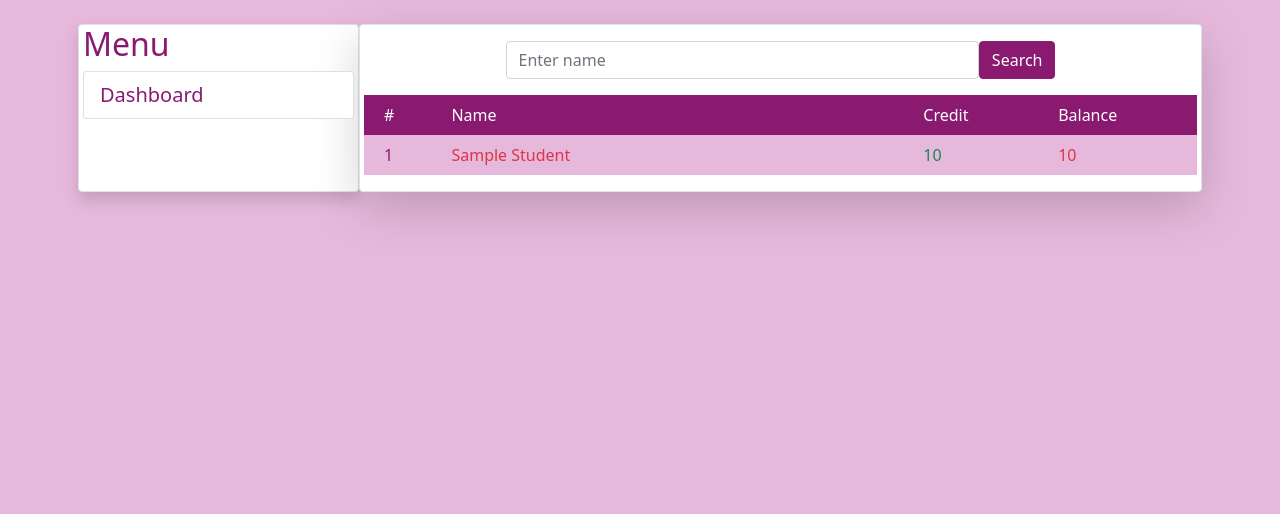
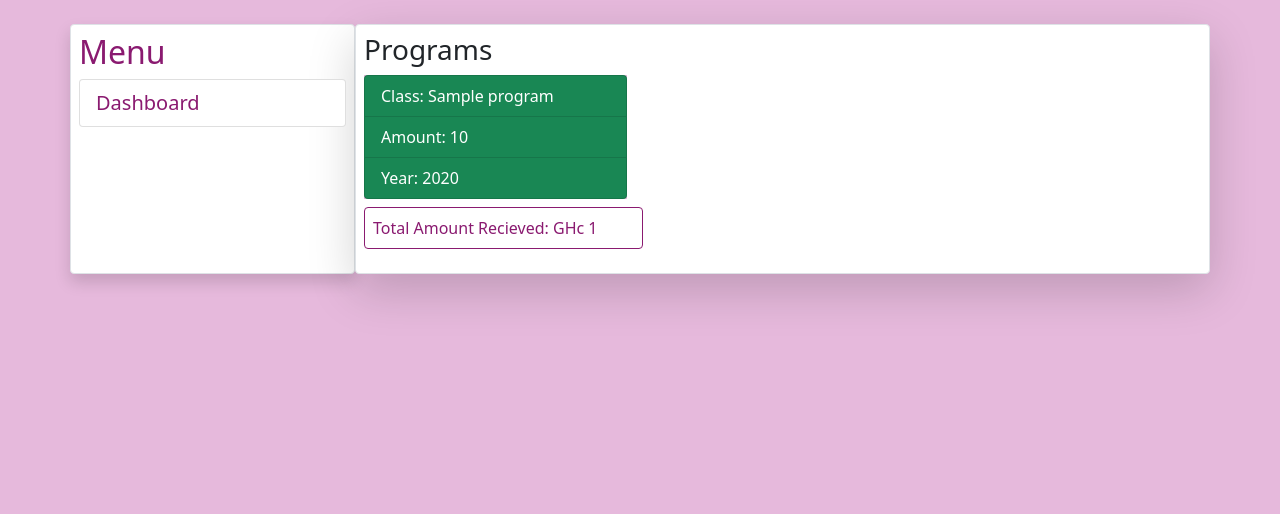
Before and after one commit to free20064u/dues, a Django app: template main/templates/main/program.html in a window 1280 px wide. Shown: the part 86-600 px from the top of the page. Run offline with Django 5.2, Linux system fonts and the light colour scheme; the template is opened without the code that fills it: most values are stand-ins (such as "Sample title", 1, 10 or a date in 2020); some libraries are stand-ins or nearby versions.

Commit message:
programs can be edited now

```diff
--- a/main/templates/main/program.html
+++ b/main/templates/main/program.html
@@ -1,49 +1,38 @@
 {% extends "base/base.html" %}
 {% load static %}
 
-{% block pageTitle %}Dashboard{% endblock pageTitle %}
-<!--Display details about a program showing the students that offere the program-->
+{% block pageTitle %}Programs{% endblock pageTitle %}
+
 {% block content %}
-<div class="text-centers">
-    <div class='row gx-2'>
-        <!--This is the sidemenu of the page-->
-        <div class="d-none d-sm-block col-sm-3 bg-white my-4 border rounded shadow text-primary">
+<!--A template for the dashboard-->
+    <div class='row'>
+        <div class="d-none d-sm-block col-sm-3 bg-white my-4 p-2 border rounded shadow text-primary">
+            <!--This is the sidemenu of the page-->
             {% include "main/sidemenu.html" %}
         </div>
-        <div class="col-12 col-sm-9 bg-white my-4 pb-3 border rounded shadow-lg px-2">
-            <!--A form for searching throught the student-->
-            <form action="" method="post" class="form-search d-flex  my-3 col-lg-8 col-md-8 col-sm-12" data-aos="fade-up" data-aos-delay="200" style="margin:auto;">
-                {% csrf_token %}
-                <input type="text" class="form-control" placeholder="Enter name" name="name">
-                <button type="submit" class="btn btn-primary">Search</button>
-            </form>
-            <!--Header section of list of students-->
-            <div class="row px-2">
-                <a href="" class="d-flex text-decoration-none bg-primary">
-                    <span class="col-1 bg-primary text-white p-2">#</span>
-                    <span class="col-7 bg-primary text-white p-2">Name</span>
-                    <span class="col-2 bg-primary text-white p-2">Credit</span>
-                    <span class="col-2 bg-primary text-white p-2">Balance</span>
-                </a>
+        <div class="col-12 col-sm-9 bg-white my-4 p-2 border rounded shadow-lg">
+            <!--Information about the progams-->
+            <h3>Programs</h3>
+            <div class="row d-flex">
+                {% for program in programs  %}
+                    <a href="{% url "editProgram" program.id %}" class="text-white text-decoration-none col-12 col-sm-4">
+                        <div class="bg-secondary  mb-2">
+                            <ul class="list-group">
+                                <li class="list-group-item bg-success text-white">Class: {{ program.program_name }} </li>
+                                <li class="list-group-item bg-success text-white">Amount: {{ program.amount }}</li>
+                                <li class="list-group-item bg-success text-white">Year: {{ program.created|date:"Y" }}</li>
+                            </ul>
+                        </div>
+                    </a>
+                {% endfor %}
             </div>
-            <!--Body section fof the list of students-->
-            {% for student in stuObj  %}
-            <div class="row px-2">
-                <a href="{% url "student" student.student.id %}" class="d-flex text-decoration-none hover-item bg-secondary">
-                    <span class="col-1 p-2">{{ forloop.counter }}</span>
-                    {% if student.studentBalance > 0 %}
-                    <span class="col-7 p-2 text-danger">{{ student.student|title }} </span>
-                    {% else %}
-                    <span class="col-7 p-2 text-success">{{ student.student|title }} </span>
-                    {% endif %}
-                    <span class="col-2 p-2 text-success">{{ student.studentTotalCredit }}</span>
-                    <span class="col-2 p-2 text-danger">{{ student.studentBalance }}</span>
-                </a>
+            <!--total money recieved by a user-->
+            <div class="col-12 col-sm-4">
+                <p class="text-primary p-2 border border-primary rounded">
+                    Total Amount Recieved: GHc {{totalCredit}}
+                </p>
             </div>
-            {% endfor %}
         </div>
 
     </div>
-
-</div>
 {% endblock content %}
--- a/main/templates/main/sidemenu.html
+++ b/main/templates/main/sidemenu.html
@@ -6,6 +6,9 @@
         <a href="{% url "dashboard" %}" class="fs-5 list_style-none text-decoration-none">Dashboard<i class="ms-3 fa-solid fa-table-columns"></i></a>
     </li>
     {% if request.user.is_superuser %}
+    <li class="list-group-item">
+        <a href="{% url "program" %}" class="fs-5 text-decoration-none">Program<i class="ms-3 fa-solid fa-calendar-plus"></i></a>
+    </li>
     <li class="list-group-item">
         <a href="{% url "addProgram" %}" class="fs-5 text-decoration-none">Add Program<i class="ms-3 fa-solid fa-calendar-plus"></i></a>
     </li>
--- a/main/urls.py
+++ b/main/urls.py
@@ -8,7 +8,9 @@ urlpatterns = [
     path('', views.index, name='index'),
     path('dashboard/', views.dashboardView, name='dashboard'),
     path('contact/', views.contactView, name='contact'),
+    path('program/', views.programView, name='program'),
     path('add_program/', views.addProgramView, name='addProgram'),
+    path('edit_program/<int:id>/', views.editProgramView, name='editProgram'),
     path('add_student/', views.addStudentView, name='addStudent'),
     path('student/<int:id>/', views.studentView, name='student'),
     path('editStudent/<int:id>/', views.editStudentView, name='editStudent'),
```
Also changed, not shown: main/templates/main/studentList.html (added, +49 -0 lines), main/views.py (+25 -2 lines).
